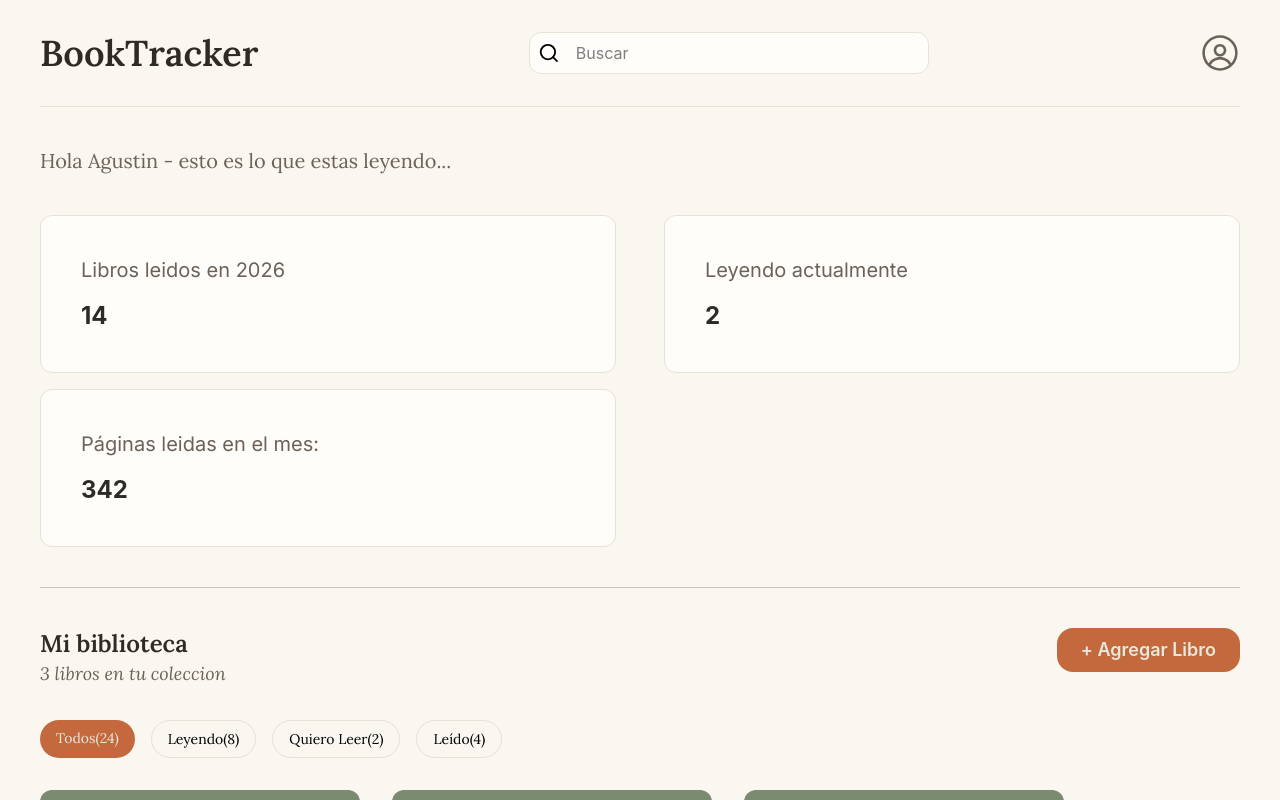
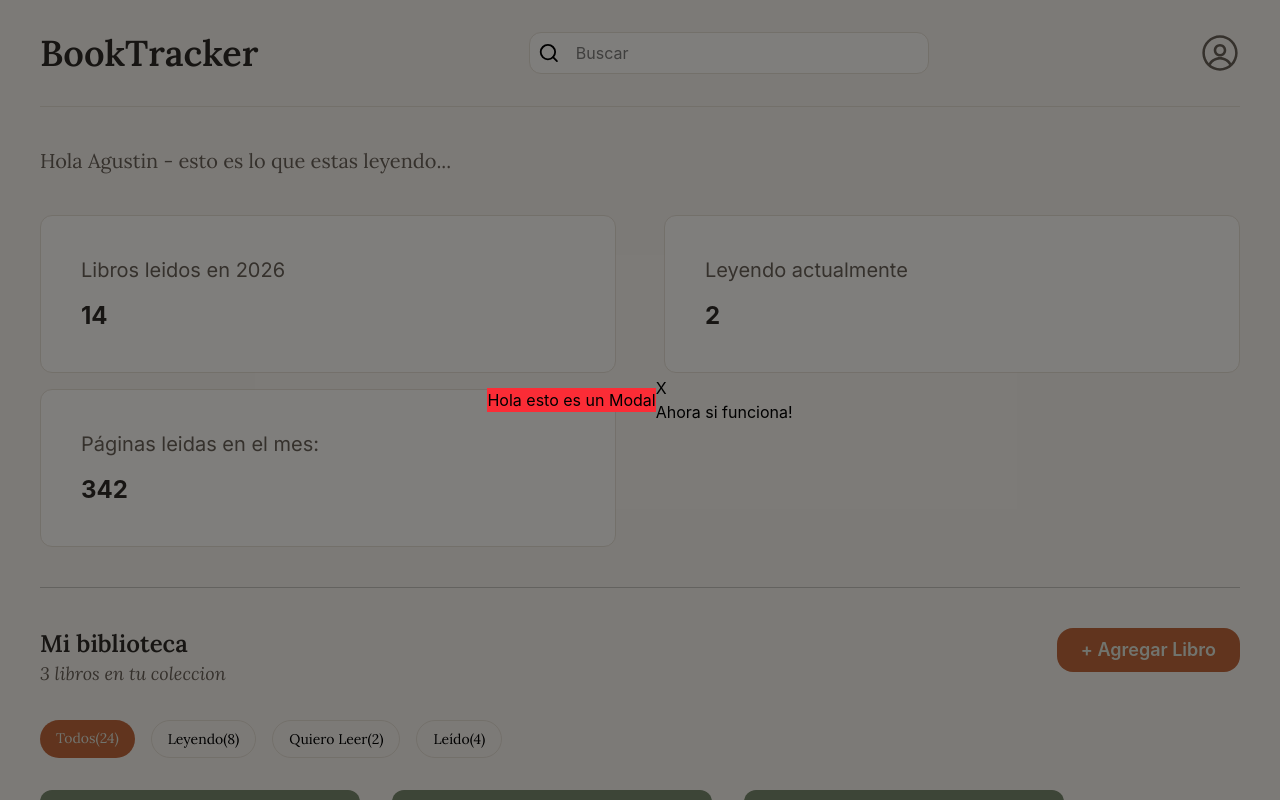
Before and after one commit to AArnedo/reading-dashboard, a React app in the folder client/frontend/: page / in a window 1280 px wide. Both pictures are taken after a click on the button "+ Agregar Libro". Shown: the top 800 px of the page. Built offline with nearby package versions, Linux system fonts and the light colour scheme; the HTML template or start-up script is replaced by a standard one.

Commit message:
feat: se agrego un nuevo Modal al apretar el boton '+Agregar libro' en donde va a llamar a la API de libros para poder agregarlo a mi biblioteca.

```diff
--- /dev/null
+++ b/client/frontend/src/components/ModalLibrary.jsx
@@ -0,0 +1,15 @@
+import React from 'react'
+
+export const ModalLibrary = ({ onCloseModal, children }) => {
+  return (
+    <div className='fixed w-full h-full inset-0 bg-black/50 flex justify-center items-center' onClick={onCloseModal}>
+        <div>
+            <h1 className='bg-red-500'>Hola esto es un Modal</h1>
+        </div>
+        <div onClick={onCloseModal}>
+            <button className='cursor-pointer'>X</button>
+            {children}
+        </div>
+    </div>
+  )
+}
--- a/client/frontend/src/pages/Dashboard.jsx
+++ b/client/frontend/src/pages/Dashboard.jsx
@@ -4,6 +4,7 @@ import { StatsCards } from '../components/StatsCards'
 import { BookCard } from '../components/BookCard'
 import { FilterTabs } from '../components/FilterTabs'
 import {books} from '../data/books.js'
+import { ModalLibrary } from '../components/ModalLibrary.jsx'
 
 export const Dashboard = () => {
     const [activeFilter, setActiveFilter] = useState('todos');
@@ -18,6 +19,9 @@ export const Dashboard = () => {
 
         return matchesStatus && matchesSearch
     })
+
+    /* modal */
+    const [isModalOpen, setIsModalOpen] = useState(false)
 
 
   return (
@@ -38,7 +42,7 @@ export const Dashboard = () => {
                     <p className='text-md md:text-lg text-secundario font-principal italic'>3 libros en tu coleccion</p>
                 </div>
                 <div className='font-secundario'>
-                    <button className='bg-accent px-6 py-2 rounded-2xl text-sm md:text-lg text-sage-light font-semibold cursor-pointer hover:bg-accent-dark'>+ Agregar Libro</button>
+                    <button onClick={() => setIsModalOpen(true)} className='bg-accent px-6 py-2 rounded-2xl text-sm md:text-lg text-sage-light font-semibold cursor-pointer hover:bg-accent-dark'>+ Agregar Libro</button>
                 </div>
             </div>
             <div className='py-8 font-principal'>
@@ -55,6 +59,13 @@ export const Dashboard = () => {
                     />
                 ))}
             </div>
+            <div>
+                {isModalOpen && (
+                    <ModalLibrary onCloseModal={() => setIsModalOpen(false)}>
+                        <p>Ahora si funciona!</p>
+                    </ModalLibrary>
+                )}
+            </div>
         </Layout>
     </div>
   )
```
